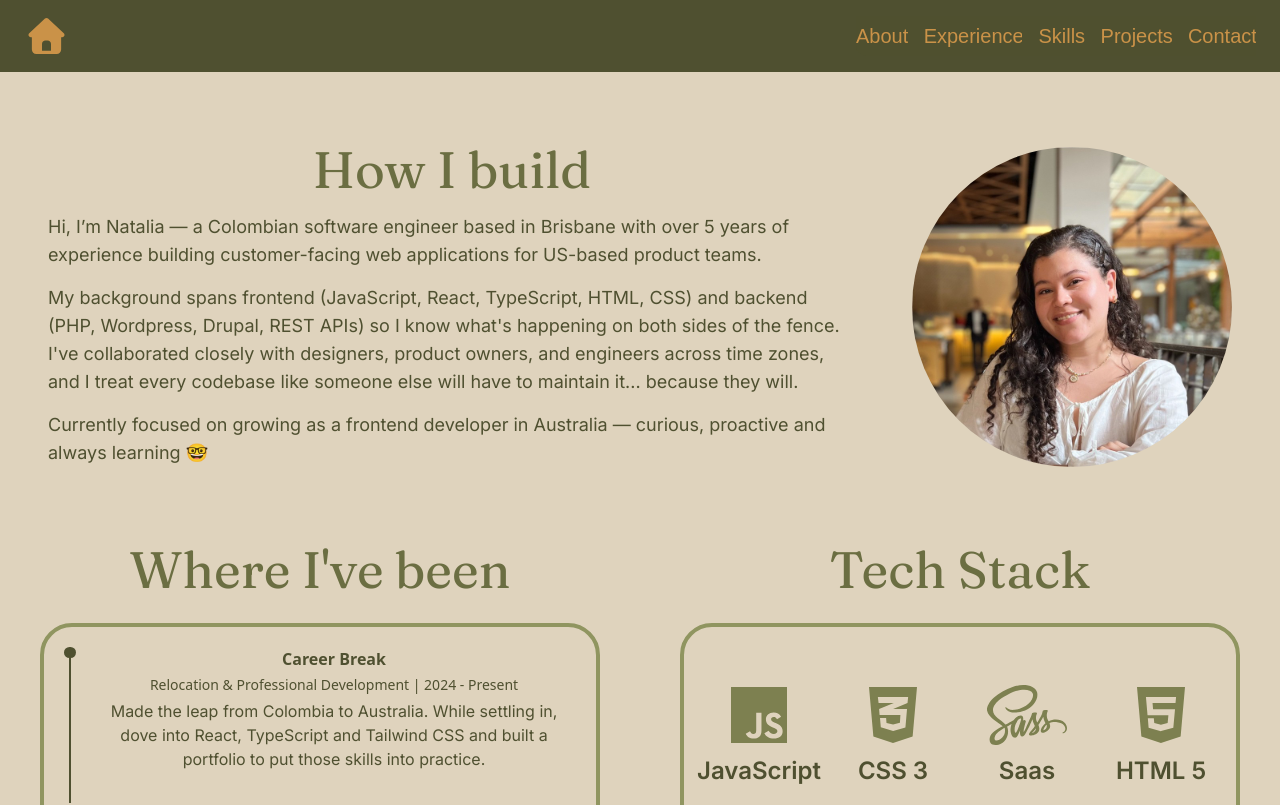
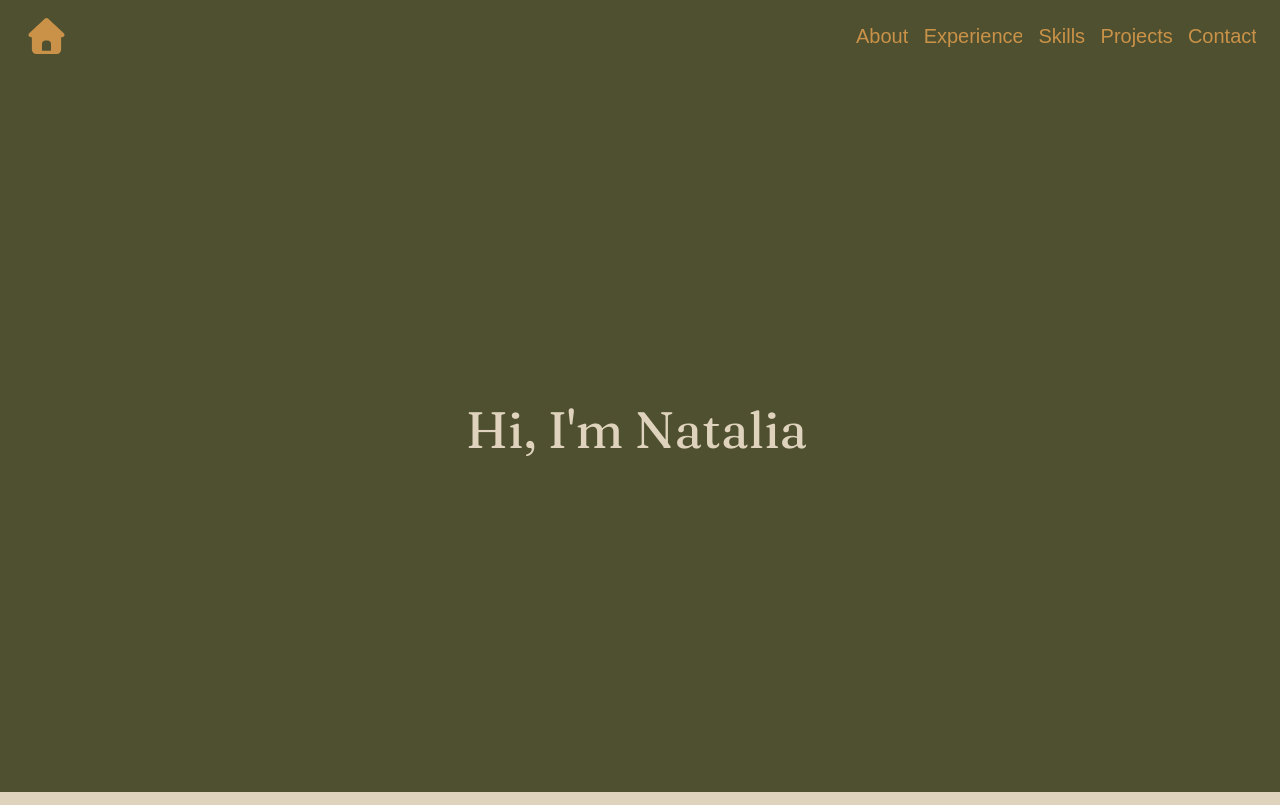
Before and after one commit to nataliatorres/nataliatorres.github.io, a React (Vite) app: page / in a window 1280 px wide. Shown: the top 805 px of the page. Built offline with nearby package versions, Linux system fonts and the light colour scheme.

Commit message:
Add the new component HeroTypewriter to the App.tsx. Update the intro paragraphs. Update the h1 styles

```diff
--- a/src/App.tsx
+++ b/src/App.tsx
@@ -18,6 +18,7 @@ import Timeline from './components/Timeline/Timeline'
 import { experienceItems } from './data/experience'
 import ProjectGrid from './components/Projects/Projects'
 import { projects } from './data/projects'
+import HeroTypewriter from './components/HeroTypewriter/HeroTypewriter'
 
 library.add(fas, far, fab)
 
@@ -25,13 +26,14 @@ function App () {
   return (
     <>
       <NavBar />
+      <HeroTypewriter />
       <main className='bg-[#DFD3BD]'>
         <div id='about' className='flex justify-center flex-wrap-reverse max-w-400 mx-auto w-full px-12 py-15 lg:flex-nowrap lg:gap-14 text-[#4F5030] '>
           <div className='lg:content-center mt-2.5'>
-            <Title type='h1' style='text-[#6B6E42]' title='How I build' />
-            <p className='my-3.75 text-base md:text-lg text-left'>Hi, I’m Natalia — a Colombian software engineer based in Brisbane with over 5 years of experience building customer-facing web applications for US-based product teams.</p>
+            <Title type='h1' style='text-[#6B6E42] text-[3.2em]' title='How I build' />
+            <p className='my-3.75 text-base md:text-lg text-left'>I'm a Brisbane based software engineer with over 5 years of experience building customer-facing web applications for US-based product teams.</p>
             <p className='my-3.75 text-base md:text-lg text-left'>My background spans frontend (JavaScript, React, TypeScript, HTML, CSS) and backend (PHP, Wordpress, Drupal, REST APIs) so I know what's happening on both sides of the fence. I've collaborated closely with designers, product owners, and engineers across time zones, and I treat every codebase like someone else will have to maintain it... because they will.</p>
-            <p className='my-3.75 text-base md:text-lg text-left'>Currently focused on growing as a frontend developer in Australia — curious, proactive and always learning 🤓</p>
+            <p className='my-3.75 text-base md:text-lg text-left'>Currently focused on growing as a frontend developer in Australia 🤓</p>
           </div>
           <div className='flex'>
             <figure className='flex flex-wrap place-content-center'>
@@ -41,22 +43,22 @@ function App () {
         </div>
         <section className="flex flex-col md:flex-row justify-center items-start gap-20 max-w-400 mx-auto px-10 pb-20">
           <div id='experience' className='w-full md:w-[50%]'>
-            <Title type='h1' style='text-[#6B6E42]' title="Where I've been" />
+            <Title type='h1' style='text-[#6B6E42] text-[3.2em]' title="Where I've been" />
             <div className='flex flex-col w-full min-h-152.5 mt-6 p-5 rounded-4xl border-4 border-[#909560] text-[#4F5030]'>
               <Timeline items={experienceItems} />
             </div>
           </div>
           <div id='skills' className='w-full md:w-[50%]'>
-            <Title type='h1' style='text-[#6B6E42]' title='Tech Stack' />
+            <Title type='h1' style='text-[#6B6E42] text-[3.2em]' title='Tech Stack' />
             <MySkills />
           </div>
         </section>
         <section>
-          <Title type='h1' style='text-[#6B6E42]' title='In the wild' />
+          <Title type='h1' style='text-[#6B6E42] text-[3.2em]' title='In the wild' />
           <ProjectGrid projects={projects} />
         </section>
         <div id='contact' className='flex flex-col flex-wrap place-content-center max-w-400 mx-auto w-full p-12 text-[#4F5030]'>
-          <Title type='h1' style='text-[#6B6E42]' title="Let's Connect" />
+          <Title type='h1' style='text-[#6B6E42] text-[3.2em]' title="Let's Connect" />
           <section className='flex place-items-center h-24 gap-2'>
             <Logo type='a' src='' alt='' href='https://www.linkedin.com/in/nataliatr/' icon='fa-brands fa-square-linkedin' styles='fa-3x text-[#7D8050] transition-transform duration-400 ease-in-out hover:scale-115 hover:text-[#CA9248]' />
             <Logo type='a' src='' alt='' href='https://github.com/nataliatorres' icon='fa-brands fa-github-alt' styles='fa-4x text-[#7D8050] transition-transform duration-400 ease-in-out hover:scale-115 hover:text-[#CA9248]/80' />
```
